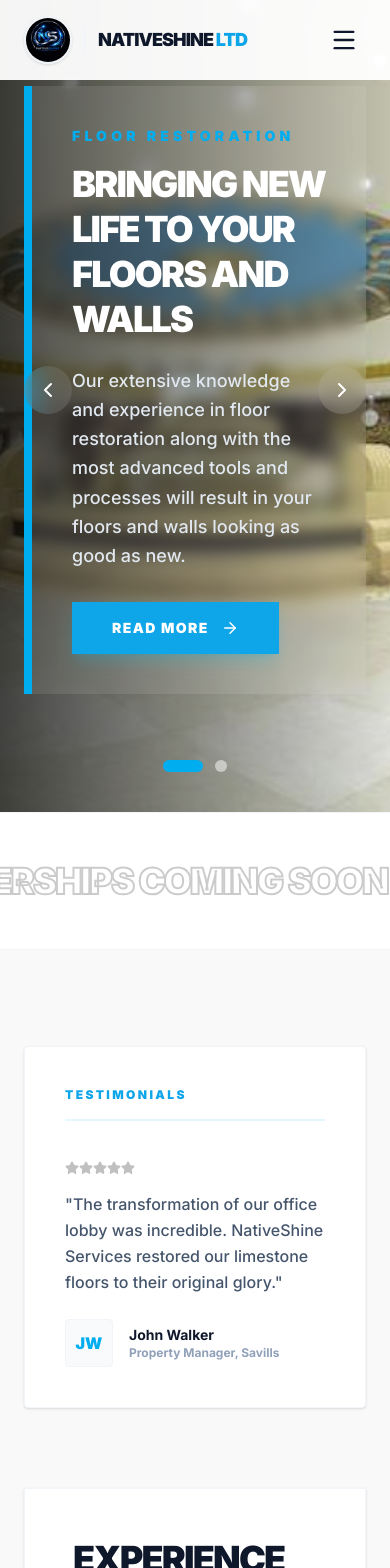
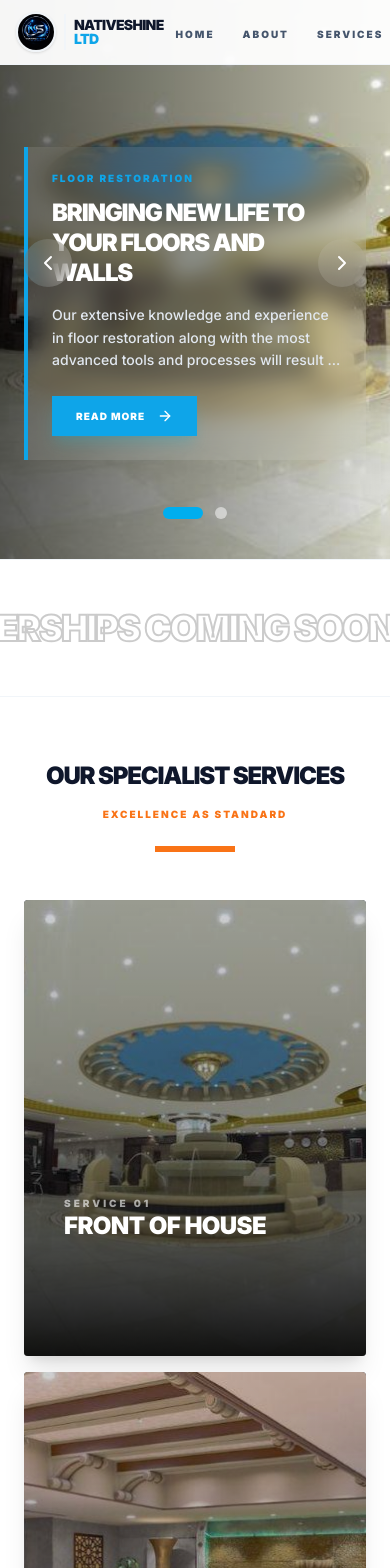
Before and after one commit to zakaria-sultan/nativeshine, a React (Vite) app: page / in a window 390 px wide. Shown: the top 1568 px of the page. Built offline with nearby package versions, Linux system fonts and the light colour scheme.

Commit message:
mobile view

```diff
--- a/src/App.jsx
+++ b/src/App.jsx
@@ -6,9 +6,12 @@ import ServicePageTemplate from './pages/ServicePageTemplate';
 import About from './pages/About';
 import Contact from './pages/Contact';
 
+import ScrollToTop from './components/common/ScrollToTop';
+
 function App() {
   return (
     <Router>
+      <ScrollToTop />
       <Layout>
         <Routes>
           <Route path="/" element={<HomePage />} />
--- /dev/null
+++ b/src/components/common/ScrollToTop.jsx
@@ -0,0 +1,14 @@
+import { useEffect } from "react";
+import { useLocation } from "react-router-dom";
+
+const ScrollToTop = () => {
+    const { pathname } = useLocation();
+
+    useEffect(() => {
+        window.scrollTo(0, 0);
+    }, [pathname]);
+
+    return null;
+};
+
+export default ScrollToTop;
--- a/src/components/layout/Header.jsx
+++ b/src/components/layout/Header.jsx
@@ -48,17 +48,17 @@ const Header = ({ onOpenQuote }) => {
   };
 
   const getLinkClass = (isActive) =>
-    `text-[11px] font-black uppercase tracking-[0.2em] transition-all px-4 py-2 rounded-md ${
-      isActive ? "bg-[#0ea5e9] text-white" : "text-slate-600 hover:text-[#000]"
+    `text-[10px] sm:text-[11px] font-black uppercase tracking-[0.2em] transition-all px-3 py-2 sm:px-4 rounded-md ${isActive ? "bg-[#f97316] text-white shadow-md shadow-orange-500/20" : "text-slate-600 hover:text-[#000]"
     }`;
 
   return (
     <header
-      className={`fixed top-0 left-0 right-0 z-50 transition-all duration-300 ${isScrolled ? "bg-white shadow-md py-2" : "bg-white/95 py-4"}`}
+      className={`fixed top-0 left-0 right-0 z-50 transition-all duration-300 border-b border-slate-100 ${isScrolled ? "bg-white shadow-sm py-2" : "bg-white/95 py-3 md:py-4"
+        }`}
     >
-      <div className="container mx-auto px-6 flex items-center justify-between">
-        <Link to="/" className="flex items-center gap-3 md:gap-4 group">
-          <div className="h-12 w-12 md:h-16 md:w-16 rounded-full overflow-hidden border-2 border-slate-100 shadow-sm transition-transform group-hover:scale-105 flex-shrink-0">
+      <div className="container mx-auto px-4 md:px-6 flex items-center justify-between">
+        <Link to="/" className="flex items-center gap-2 md:gap-4 group">
+          <div className="h-10 w-10 md:h-16 md:w-16 rounded-full overflow-hidden border-2 border-slate-100 shadow-sm transition-transform group-hover:scale-105 flex-shrink-0">
             <img
               src="/logo.jpeg"
               alt="NativeShine"
@@ -66,15 +66,16 @@ const Header = ({ onOpenQuote }) => {
             />
           </div>
 
-          <div className="flex flex-col md:flex-row md:items-center border-l-2 border-slate-100 pl-3 md:pl-4 py-1">
-            <span className="text-lg md:text-2xl font-black text-slate-900 tracking-tighter uppercase leading-none">
+          <div className="flex flex-col md:flex-row md:items-center border-l-2 border-slate-100 pl-2 md:pl-4 py-1">
+            <span className="text-sm md:text-2xl font-black text-slate-900 tracking-tighter uppercase leading-none">
               NativeShine <span className="text-[#0ea5e9]">LTD</span>
             </span>
           </div>
         </Link>
 
-        {/* Desktop Navigation */}
-        <nav className="hidden lg:flex items-center gap-6">
+        {/* Navigation - Always visible but adapted for mobile */}
+        <nav className="flex items-center gap-2 sm:gap-4 md:gap-6">
+          <div className="flex items-center gap-1 sm:gap-3">
             {navLinks.map((link) => (
               <div
                 key={link.name}
@@ -87,7 +88,6 @@ const Header = ({ onOpenQuote }) => {
                   onClick={(e) => handleNavClick(e, link)}
                   end={link.path === "/"}
                   className={({ isActive }) => {
-                  // For Home and Services which share the same path but have different hashes
                     const isHashMatch = link.hash
                       ? location.hash === link.hash
                       : !location.hash;
@@ -98,7 +98,7 @@ const Header = ({ onOpenQuote }) => {
                   {link.name}
                 </NavLink>
 
-              {/* Dropdown Menu */}
+                {/* Dropdown Menu (Desktop focus, but works if clicked) */}
                 {link.dropdown && (
                   <AnimatePresence>
                     {isServicesOpen && (
@@ -106,7 +106,7 @@ const Header = ({ onOpenQuote }) => {
                         initial={{ opacity: 0, y: 10 }}
                         animate={{ opacity: 1, y: 0 }}
                         exit={{ opacity: 0, y: 10 }}
-                      className="absolute top-full left-0 w-80 bg-white shadow-2xl border border-slate-100 mt-2 py-0 z-[60]"
+                        className="absolute top-full left-0 w-80 bg-white shadow-2xl border border-slate-100 mt-2 py-0 z-[60] hidden lg:block"
                       >
                         {servicesData.map((service) => (
                           <Link
@@ -124,67 +124,17 @@ const Header = ({ onOpenQuote }) => {
                 )}
               </div>
             ))}
+          </div>
+
           <button
             onClick={onOpenQuote}
-            className="bg-[#0ea5e9] text-white px-8 py-3 rounded-md font-black text-xs uppercase tracking-widest hover:bg-slate-900 transition-all shadow-lg shadow-cyan-500/20 active:scale-95 ml-4"
+            className="bg-[#0ea5e9] text-white px-3 py-2 sm:px-6 sm:py-3 rounded-md font-black text-[9px] sm:text-xs uppercase tracking-widest hover:bg-slate-900 transition-all shadow-lg shadow-cyan-500/10 active:scale-95 ml-1 sm:ml-2"
           >
-            Get a Quote
+            <span className="hidden xs:inline">Get a Quote</span>
+            <span className="xs:hidden">Quote</span>
           </button>
         </nav>
-
-        {/* Mobile Menu Button */}
-        <button
-          className="lg:hidden p-2 text-slate-900"
-          onClick={() => setIsMobileMenuOpen(!isMobileMenuOpen)}
-        >
-          {isMobileMenuOpen ? <X size={28} /> : <Menu size={28} />}
-        </button>
       </div>
-
-      {/* Mobile Navigation */}
-      <AnimatePresence>
-        {isMobileMenuOpen && (
-          <motion.div
-            initial={{ opacity: 0, y: -20 }}
-            animate={{ opacity: 1, y: 0 }}
-            exit={{ opacity: 0, y: -20 }}
-            className="absolute top-full left-0 right-0 bg-white border-t border-slate-100 p-6 lg:hidden shadow-xl"
-          >
-            <nav className="flex flex-col gap-4">
-              {navLinks.map((link) => (
-                <NavLink
-                  key={link.name}
-                  to={link.path + (link.hash || "")}
-                  onClick={(e) => handleNavClick(e, link)}
-                  end={link.path === "/"}
-                  className={({ isActive }) => {
-                    const isHashMatch = link.hash
-                      ? location.hash === link.hash
-                      : !location.hash;
-                    const trulyActive = isActive && isHashMatch;
-                    return `text-sm font-black uppercase tracking-widest p-4 rounded-md transition-all ${
-                      trulyActive
-                        ? "bg-[#0ea5e9] text-white shadow-lg"
-                        : "text-slate-900 hover:text-[#000]"
-                    }`;
-                  }}
-                >
-                  {link.name}
-                </NavLink>
-              ))}
-              <button
-                onClick={() => {
-                  setIsMobileMenuOpen(false);
-                  onOpenQuote();
-                }}
-                className="bg-[#0ea5e9] text-white py-4 text-center font-black uppercase tracking-widest text-xs rounded-md shadow-lg shadow-cyan-500/20 mt-2"
-              >
-                Get a Quote
-              </button>
-            </nav>
-          </motion.div>
-        )}
-      </AnimatePresence>
     </header>
   );
 };
--- a/src/pages/HomePage.jsx
+++ b/src/pages/HomePage.jsx
@@ -48,8 +48,8 @@ const HomePage = () => {
 
     return (
         <div className="bg-white">
-            {/* Hero Slider */}
-            <section id="top" className="-mt-32 relative h-screen bg-slate-900 overflow-hidden">
+            {/* Hero Slider - Adjusted for Mobile Viewport */}
+            <section id="top" className="-mt-32 relative h-[70vh] md:h-screen bg-slate-900 overflow-hidden">
                 <AnimatePresence mode="wait">
                     <motion.div
                         key={currentSlide}
@@ -59,7 +59,7 @@ const HomePage = () => {
                         transition={{ duration: 1.5, ease: "easeOut" }}
                         className="absolute inset-0"
                     >
-                        <div className="absolute inset-0 bg-gradient-to-r from-black/70 to-transparent z-10"></div>
+                        <div className="absolute inset-0 bg-gradient-to-r from-black/60 via-black/30 to-transparent z-10"></div>
                         <img
                             src={slides[currentSlide].image}
                             alt={slides[currentSlide].title}
@@ -70,22 +70,22 @@ const HomePage = () => {
 
                 <div className="relative z-20 h-full container mx-auto px-6 flex flex-col justify-center">
                     <motion.div
-                        initial={{ opacity: 0, x: -50 }}
+                        initial={{ opacity: 0, x: -30 }}
                         animate={{ opacity: 1, x: 0 }}
                         transition={{ delay: 0.5, duration: 0.8 }}
-                        className="max-w-2xl bg-white/10 backdrop-blur-sm p-10 border-l-8 border-[#00AEEF]"
+                        className="max-w-2xl bg-white/10 backdrop-blur-md p-6 md:p-10 border-l-4 md:border-l-8 border-[#0ea5e9] mt-20 md:mt-0"
                     >
-                        <h4 className="text-[#00AEEF] font-black uppercase tracking-[0.3em] text-sm mb-4">
+                        <h4 className="text-[#0ea5e9] font-black uppercase tracking-[0.2em] text-[10px] md:text-sm mb-3 md:mb-4">
                             {slides[currentSlide].subtitle}
                         </h4>
-                        <h1 className="text-4xl md:text-6xl font-black text-white mb-6 leading-tight uppercase tracking-tighter">
+                        <h1 className="text-2xl md:text-6xl font-black text-white mb-4 md:mb-6 leading-tight uppercase tracking-tighter font-montserrat">
                             {slides[currentSlide].title}
                         </h1>
-                        <p className="text-lg text-slate-200 mb-8 leading-relaxed font-medium">
+                        <p className="text-sm md:text-lg text-slate-200 mb-6 md:mb-8 leading-relaxed font-medium line-clamp-3 md:line-clamp-none">
                             {slides[currentSlide].description}
                         </p>
-                        <button className="bg-[#0ea5e9] text-white px-10 py-4 font-black text-sm uppercase tracking-widest hover:bg-white hover:text-[#00AEEF] transition-all flex items-center gap-3 shadow-lg shadow-cyan-500/20">
-                            Read More <ArrowRight size={18} />
+                        <button className="bg-[#0ea5e9] text-white px-6 py-3 md:px-10 md:py-4 font-black text-[10px] md:text-sm uppercase tracking-widest hover:bg-white hover:text-[#0ea5e9] transition-all flex items-center gap-3 shadow-lg shadow-cyan-500/20 active:scale-95">
+                            Read More <ArrowRight size={16} />
                         </button>
                     </motion.div>
                 </div>
@@ -150,83 +150,17 @@ const HomePage = () => {
                 </div>
             </section>
 
-            {/* Intro Section */}
-            <section className="py-24 bg-[#F9F9F9]">
-                <div className="container mx-auto px-6 max-w-7xl">
-                    <div className="flex flex-col lg:flex-row gap-20">
-                        {/* Left Sidebar - Testimonials */}
-                        <aside className="lg:w-1/3">
-                            <div className="sticky top-40 space-y-8">
-                                <div className="bg-white p-10 shadow-sm border border-slate-100 rounded-sm">
-                                    <h3 className="text-xs font-black uppercase tracking-[0.2em] text-[#0ea5e9] mb-10 border-b-2 border-[#00AEEF]/10 pb-4">
-                                        TESTIMONIALS
-                                    </h3>
-                                    <div className="space-y-12">
-                                        <div className="relative">
-                                            <div className="flex mb-4 text-[#C0C0C0]">
-                                                {[...Array(5)].map((_, i) => <Star key={i} size={14} fill="currentColor" />)}
-                                            </div>
-                                            <p className="text-slate-600 italic leading-relaxed mb-6 font-medium">
-                                                "The transformation of our office lobby was incredible. NativeShine Services restored our limestone floors to their original glory."
-                                            </p>
-                                            <div className="flex items-center gap-4">
-                                                <div className="w-12 h-12 bg-slate-50 border border-slate-100 rounded-sm flex items-center justify-center font-black text-[#00AEEF]">JW</div>
-                                                <div>
-                                                    <p className="font-bold text-sm text-slate-900">John Walker</p>
-                                                    <p className="text-xs text-slate-400 font-bold">Property Manager, Savills</p>
-                                                </div>
-                                            </div>
-                                        </div>
-                                    </div>
-                                </div>
-                            </div>
-                        </aside>
-
-                        {/* Right Content */}
-                        <div className="lg:w-2/3">
-                            <div className="bg-white p-12 lg:p-16 border border-slate-100 shadow-sm">
-                                <h2 className="text-4xl md:text-5xl font-black text-slate-900 mb-10 leading-tight uppercase tracking-tighter font-montserrat">
-                                    Experience Excellence with <br />
-                                    <span className="text-[#0ea5e9]">NativeShine Services</span>
-                                </h2>
-                                <div className="space-y-8 text-lg text-slate-500 leading-relaxed font-medium">
-                                    <p>
-                                        With over two decades of heritage in the restoration industry, NativeShine Services has established itself as London's premier provider of architectural surface care. Our commitment to excellence is reflected in every project we undertake, from heritage landmarks to modern commercial developments.
-                                    </p>
-                                    <p>
-                                        We specialize in the restoration and maintenance of various surfaces including stone, brick, marble, and wood. Our team utilizes the most advanced technologies, including the DOFF steam cleaning system and TORC abrasive systems, ensuring the highest standards of cleanliness and preservation.
-                                    </p>
-                                </div>
-
-                                <div className="mt-16 grid grid-cols-1 md:grid-cols-2 gap-8">
-                                    {[
-                                        "ISO 9001 Certified Quality",
-                                        "Fully Insured & Accredited",
-                                        "London-Wide Service Coverage",
-                                        "Eco-Friendly Restoration Methods",
-                                        "Heritage Specialist Team",
-                                        "24/7 Support for Partners"
-                                    ].map((item, i) => (
-                                        <div key={i} className="flex items-center gap-4 group cursor-default">
-                                            <div className="w-10 h-10 rounded-sm bg-[#00AEEF]/5 flex items-center justify-center text-[#00AEEF] group-hover:bg-[#00AEEF] group-hover:text-white transition-all transform group-hover:rotate-12">
-                                                <CheckCircle2 size={20} />
-                                            </div>
-                                            <span className="font-black text-sm text-slate-700 uppercase tracking-wide">{item}</span>
-                                        </div>
-                                    ))}
-                                </div>
-                            </div>
-                        </div>
-                    </div>
-                </div>
-            </section>
 
             {/* OUR SERVICES - 4 COLUMN GRID */}
-            <section id="services" className="py-24 bg-white w-full px-4 md:px-8">
-                <div className="mb-16 text-center">
-                    <h2 className="text-4xl md:text-5xl font-black text-slate-900 uppercase tracking-tighter">OUR SPECIALIST SERVICES</h2>
-                    <p className="text-[#0ea5e9] font-black uppercase tracking-[0.3em] text-xs mt-4 italic">Excellence as Standard</p>
-                    <div className="w-32 h-2 bg-[#00AEEF] mt-8 mx-auto"></div>
+            <section id="services" className="py-16 md:py-24 bg-white w-full px-6 md:px-12">
+                <div className="mb-12 md:mb-20 text-center max-w-4xl mx-auto">
+                    <h2 className="text-2xl md:text-5xl font-black text-slate-900 uppercase tracking-tighter leading-tight px-4">
+                        OUR SPECIALIST SERVICES
+                    </h2>
+                    <p className="text-[#f97316] font-black uppercase tracking-[0.2em] text-[10px] md:text-xs mt-4 italic">
+                        Excellence as Standard
+                    </p>
+                    <div className="w-20 md:w-32 h-1.5 md:h-2 bg-[#f97316] mt-6 md:mt-8 mx-auto"></div>
                 </div>
 
                 <div className="grid grid-cols-1 md:grid-cols-2 lg:grid-cols-4 gap-4 w-full">
```
Lines whose indentation alone changed are shown as unchanged.
